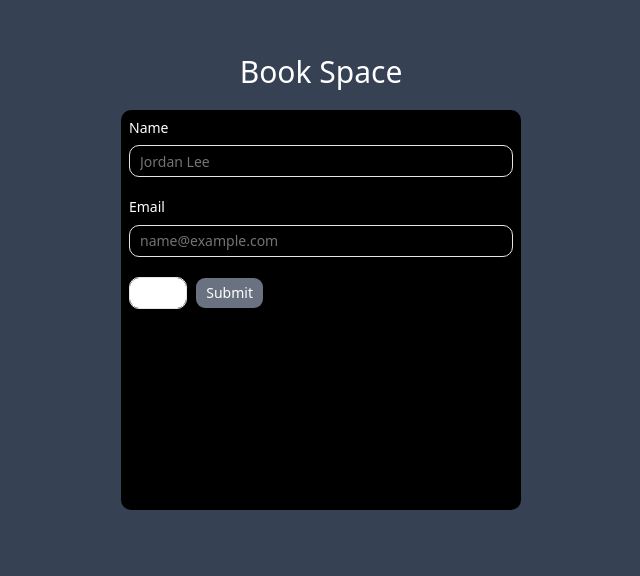
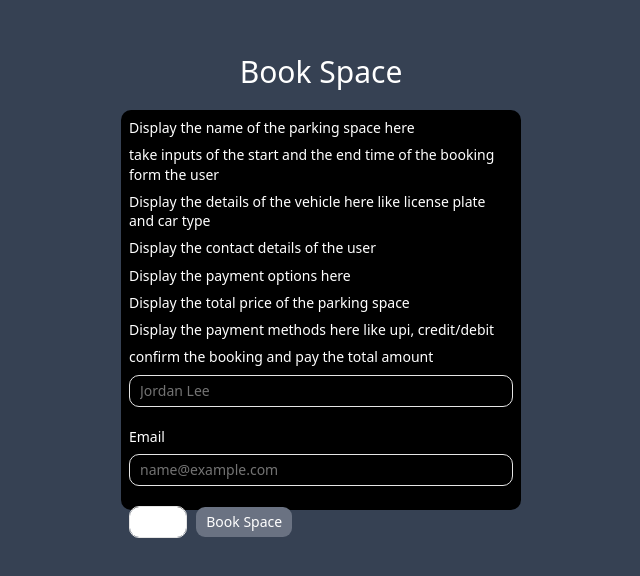
Before and after one commit to MONKEY-D-ASH/Parkify, a Next.js app: page /booking in a window 1280 px wide. Shown: the part 128-704 px from the top of the page, without its empty margins (319-959 px from the left). Built offline with nearby package versions, Linux system fonts and the light colour scheme.

Commit message:
fix minor bugs

```diff
--- a/src/app/(auth)/booking/page.tsx
+++ b/src/app/(auth)/booking/page.tsx
@@ -1,6 +1,6 @@
 "use client"
 
-import React from "react";
+import React  from "react";
 import { Input } from "@/components/ui/input"
 import {
   Field,
@@ -9,16 +9,39 @@ import {
   FieldLabel,
 } from "@/components/ui/field"
 import { Button } from "@/components/ui/button"
+import { useAuthStore } from "@/store/Auth";
+import Link from "next/link";
 
 function BookSpace(){
+
+    const {currentLocation, bookingLocation} = useAuthStore()
+
+    const handleBookSpaceClick = (e: React.MouseEvent<HTMLButtonElement>) => {
+        // this function here will extract the coordinates of the current and the destination location form the zustand store and will make a url request to the google maps for the direction
+        e.preventDefault()
+        // this is the template url that you have to configure
+        window.location.href = `https://google.com/maps/dir/?api=1&origin=${currentLocation?.latitude},${currentLocation?.longitude}&destination=${bookingLocation?.latitude},${bookingLocation?.longitude}&travelmode=driving`
+    }
+
     return (
     <div className="flex justify-center items-center flex-col h-lvh bg-gray-700">
         <h1 className="text-white m-2 p-3 text-3xl ">Book Space</h1>
         <div className=" bg-black w-100 h-100 p-2 rounded-lg">
+
             <FieldGroup>
+            <Field>
+                <FieldLabel htmlFor="fieldgroup-name" className="text-white">Display the name of the parking space here</FieldLabel>
+                <FieldLabel htmlFor="fieldgroup-Date&Time" className="text-white">take inputs of the start and the end time of the booking form the user</FieldLabel>
+                <FieldLabel htmlFor="fieldgroup-vehicle details" className="text-white">Display the details of the vehicle here like license plate and car type</FieldLabel>
+                <FieldLabel htmlFor="fieldgroup-contactInfo" className="text-white">Display the contact details of the user</FieldLabel>
 
-            <Field>
-                <FieldLabel htmlFor="fieldgroup-name" className="text-white">Name</FieldLabel>
+                <FieldLabel htmlFor="fieldgroup-payment-section" className="text-white">Display the payment options here</FieldLabel>
+                <FieldLabel htmlFor="fieldgroup-price" className="text-white">Display the total price of the parking space</FieldLabel>
+                <FieldLabel htmlFor="fieldgroup-payment-methods" className="text-white">Display the payment methods here like upi, credit/debit</FieldLabel>
+                <FieldLabel htmlFor="fieldgroup-confirm-and-pay-button" className="text-white">confirm the booking and pay the total amount</FieldLabel>
+
+
+
                 <Input id="fieldgroup-name" placeholder="Jordan Lee" className="" />
             </Field>
 
@@ -35,7 +58,12 @@ function BookSpace(){
                 <Button type="reset" variant="outline" className="text-white">
                 Reset
                 </Button>
-                <Button type="submit" className="text-white bg-gray-500 hover:bg-gray-800">Submit</Button>
+                <Button
+                type="submit"
+                className="text-white bg-gray-500 hover:bg-gray-800"
+                onClick={handleBookSpaceClick}
+                >Book Space</Button>
+
             </Field>
 
             </FieldGroup>
--- a/src/app/map.tsx
+++ b/src/app/map.tsx
@@ -73,7 +73,7 @@ export default function Map({space}: any) {
     const longitude = space.longitude
     const data = {latitude, longitude}
     setBookingLocation(data)
-    // router.push("/booking")
+    router.push("/booking")
   }
 
   const position: [number, number] = [space.latitude, space.longitude]; // you have to provide the type definition of the position key element
--- a/src/app/page.tsx
+++ b/src/app/page.tsx
@@ -47,11 +47,12 @@ export default function Home() {
             const response = await axios.post("/api/search", {data})
 
             const {latitude, longitude} = response.data.data
+
             setSpace({
               price_per_hour: 50,
               availability_status: true,
-               latitude: latitude,
-              longitude: longitude
+              latitude: Number(latitude),
+              longitude: Number(longitude)
             })
 
           } catch (error: any) {
@@ -81,7 +82,6 @@ export default function Home() {
             const latitude = position.coords.latitude;
             const longitude = position.coords.longitude;
 
-            console.log(latitude, longitude);
             const data = {latitude, longitude}
             setCurrentLocation(data)
             // localStorage.setItem("currentLocation", JSON.stringify(data))
@@ -113,8 +113,8 @@ export default function Home() {
             <Image
             src="/images/list_icon_image.png" // the profile picture of the user will be displayed here
             loading='eager'
-            width={500}
-            height={500}
+            width={510}
+            height={510}
             alt='list'
             />
           </div>
--- a/src/models/car.collection.js
+++ b/src/models/car.collection.js
@@ -1,10 +1,6 @@
 import mongoose from "mongoose"
 
 const carSchema = new mongoose.Schema({
-    userId: {
-        type: Schema.Types.ObjectId,
-        ref: "User"
-    },
     license_plate: {
         type: String,
         unique: true
--- a/src/models/parking_space.collection.js
+++ b/src/models/parking_space.collection.js
@@ -11,10 +11,6 @@ const parkingSpaceSchema = new mongoose.Schema({
     address: {
         type: String,
         required: [true, "Please provide a proper address of your parking space"]
-    },
-    ownerId: {
-        type: Schema.Types.ObjectId,
-        ref: "User"
     },
     latitude: {
         type: Number,
--- a/src/models/user.collection.js
+++ b/src/models/user.collection.js
@@ -29,6 +29,14 @@ const userSchema = new mongoose.Schema({
         type: String,
         enum: ["customer", "provider"],
         default: "customer"
+    },
+    carId: {
+        type: Schema.Types.ObjectId,
+        ref: "Car"
+    },
+    spaceId: {
+        type: Schema.Types.ObjectId,
+        ref: "ParkingSpace"
     },
     address: {
         type: String,
```
